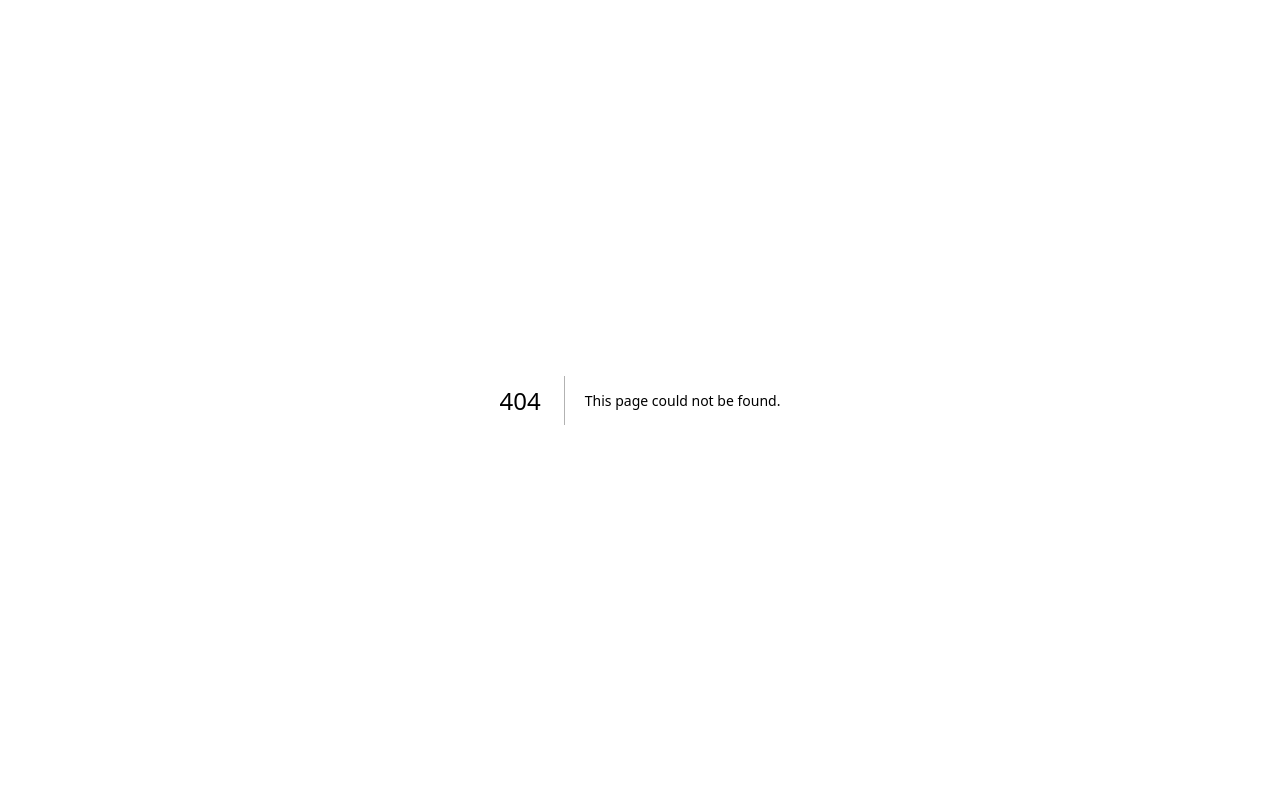
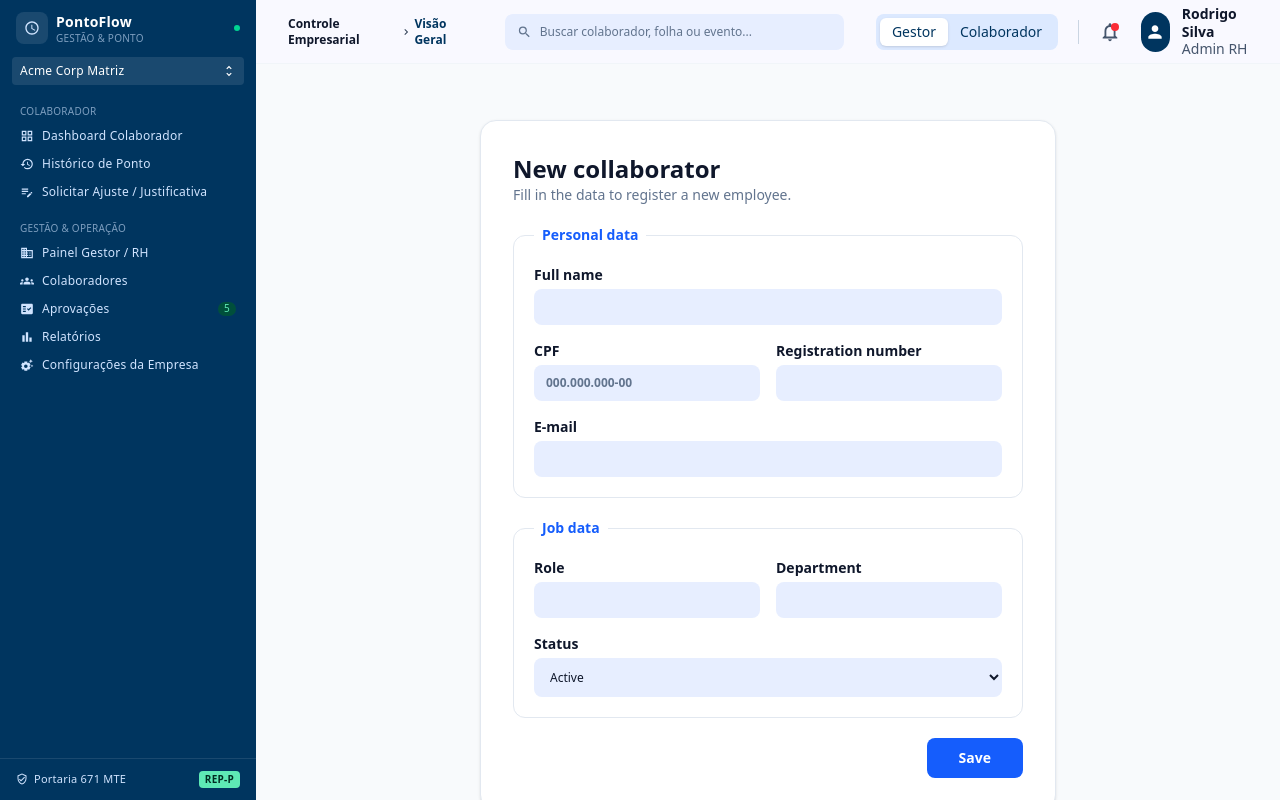
Before and after one commit to lab07-jnd/frontend, a Next.js app: page /collaborators/new in a window 1280 px wide. Before the commit this address had no page. Built offline with nearby package versions, Linux system fonts and the light colour scheme; no server answers.

Commit message:
feat: add new collaborator page route

```diff
--- /dev/null
+++ b/app/(dashboard)/collaborators/new/page.tsx
@@ -0,0 +1,5 @@
+import CollaboratorForm from "@/components/collaborators/collaboratorForm";
+
+export default function NewCollaboratorPage() {
+  return <CollaboratorForm />;
+}
```
